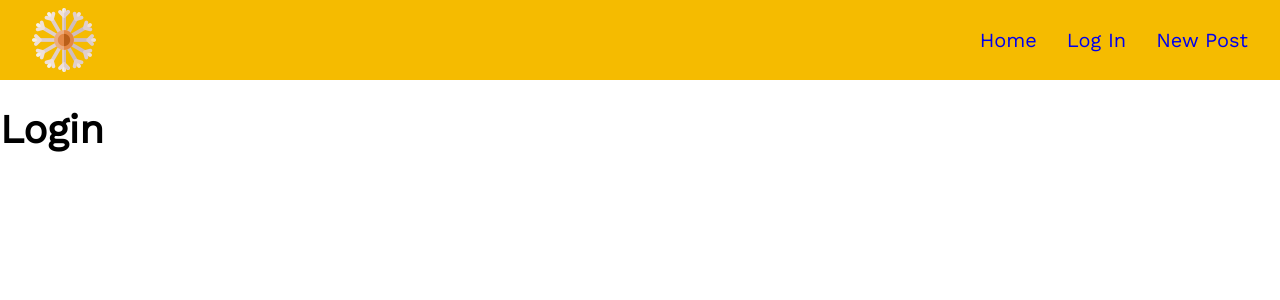
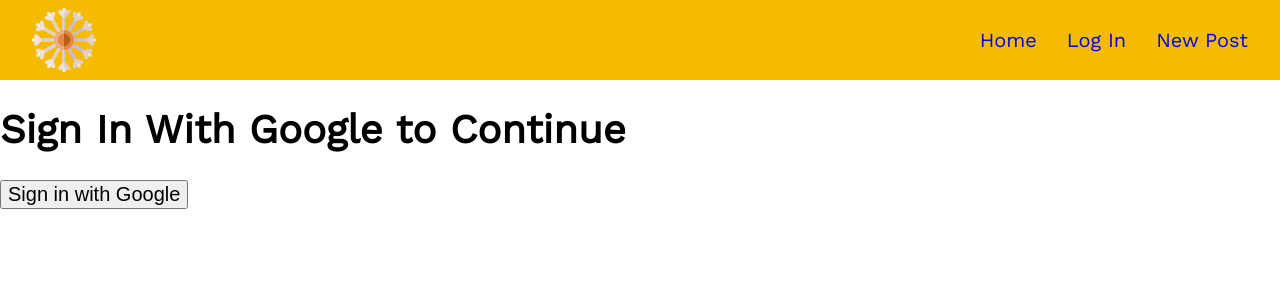
Before and after one commit to MandeepKMann/concertScrapbook, a React (Create React App) app: page /login in a window 1280 px wide. Shown: the top 300 px of the page. Built offline with nearby package versions, Linux system fonts and the light colour scheme.

Commit message:
log in/out works

```diff
--- a/src/App.js
+++ b/src/App.js
@@ -1,5 +1,8 @@
 import './App.css';
 import { Routes, Route, Link } from 'react-router-dom';
+import { useState } from 'react';
+import { auth } from './firebase.js'
+import { signOut } from 'firebase/auth'
 import Home from './pages/Home.js';
 import Login from './pages/Login.js';
 import CreatePost from './pages/CreatePost.js';
@@ -7,6 +10,18 @@
 import dandelion from './assets/dandelion.png';
 
 function App() {
+
+    const [isAuth, setIsAuth] = useState(false);
+
+    const signUserOut = () => {
+        signOut(auth)
+        .then(() => {
+            localStorage.clear();
+            setIsAuth(false);
+            window.location.pathname = '/login'
+        })
+    }
+
     return (
         <div className="App">
             <header>
@@ -16,14 +31,15 @@
                     </Link>
                     <nav>
                         <Link to='/'>Home</Link>
-                        <Link to='/login'>Log In</Link>
+                        {/* Removes login button if we are logged in */}
+                        {!isAuth ? <Link to='/login'>Log In</Link> : <button onClick={signUserOut}>Log Out</button>}
                         <Link to='/createpost'>New Post</Link>
                     </nav>
                 </div>
             </header>
             <Routes>
                 <Route path='/' element={<Home />} />
-                <Route path='/login' element={<Login />} />
+                <Route path='/login' element={<Login setIsAuth={setIsAuth}/>} />
                 <Route path='/createpost' element={<CreatePost />} />
             </Routes>
         </div>
--- a/src/pages/Login.js
+++ b/src/pages/Login.js
@@ -1,7 +1,25 @@
-const Login = () => {
+import { auth, provider } from '../firebase.js';
+import { signInWithPopup } from 'firebase/auth';
+import { useNavigate } from 'react-router-dom';
+
+const Login = ({ setIsAuth }) => {
+
+    let navigate = useNavigate();
+
+    const signInWithGoogle = () => {
+        signInWithPopup(auth, provider)
+        .then((result) => {
+            // allows user to stay logged in even when they've closed the tab and then come back
+            localStorage.setItem("isAuth", true);
+            setIsAuth(true);
+            navigate('/')
+        });
+    }
+
     return (
-        <div>
-            <h1>Login</h1>
+        <div className="loginPage">
+            <h1>Sign In With Google to Continue</h1>
+            <button className="loginButton" onClick={signInWithGoogle}>Sign in with Google</button>
         </div>
     )
 }
```
